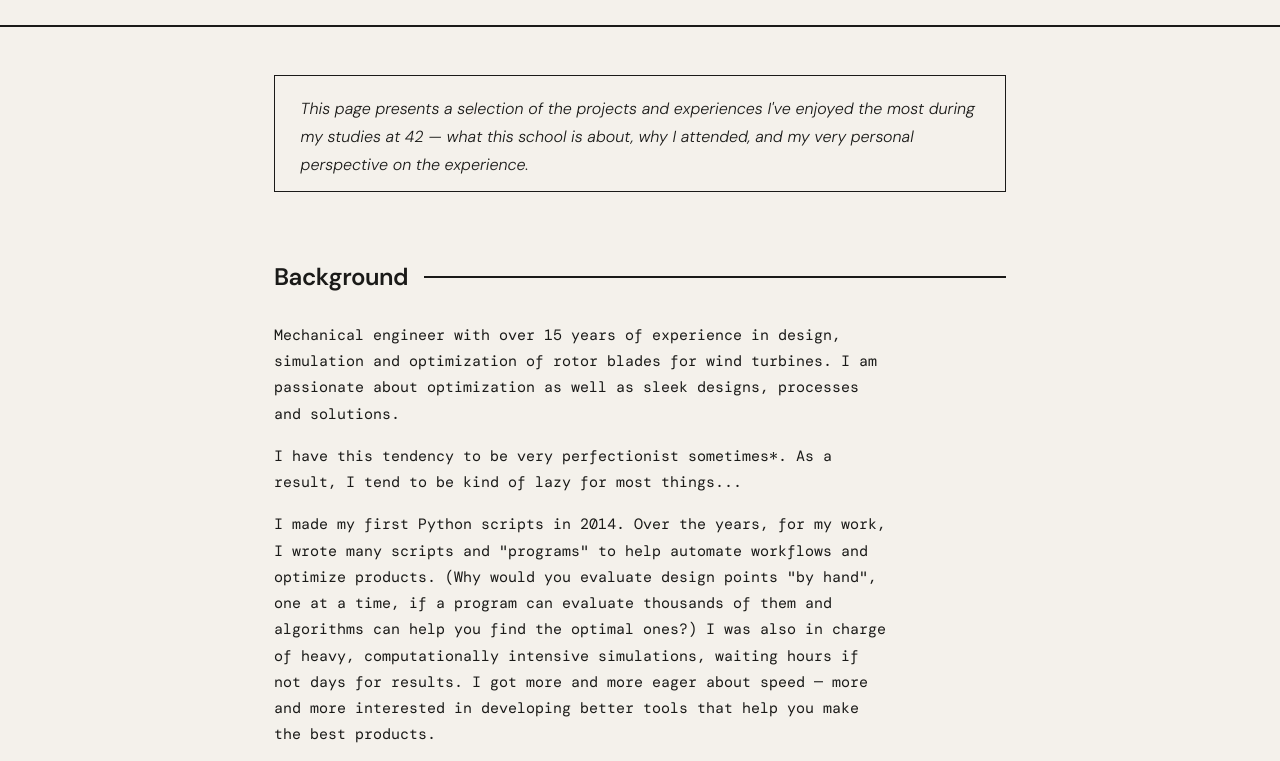
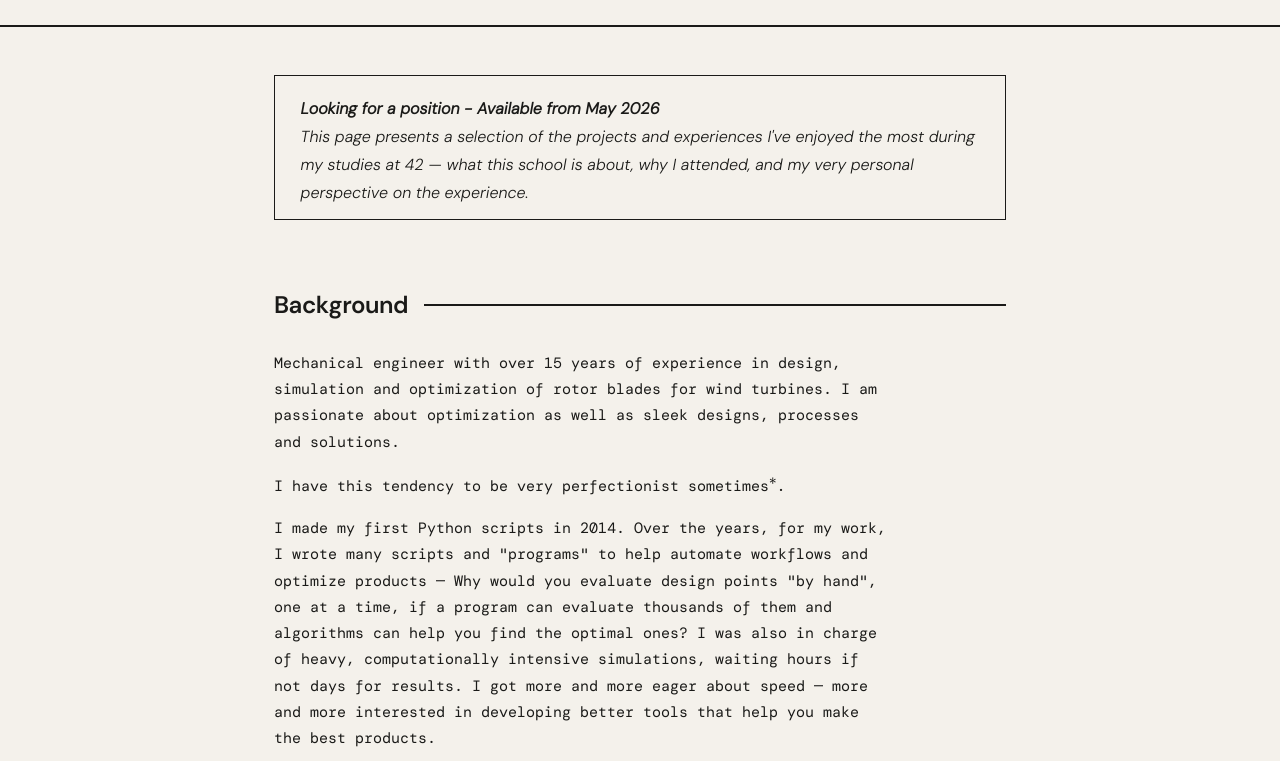
Before and after one commit to haroldrf/portfolio_42, a plain HTML site: page index.html in a window 1280 px wide. Shown: the part 189-950 px from the top of the page. Drawn offline with nearby package versions, Linux system fonts and the light colour scheme; a web font is replaced by a local one.

Commit message:
no laziness, goal from the start, small formatting fix

```diff
--- a/index.html
+++ b/index.html
@@ -23,6 +23,9 @@
 
   <!-- INTRO -->
   <section class="intro-box">
+    <p><strong>
+    Looking for a position - Available from May 2026
+    </strong></p>
     <p>This page presents a selection of the projects and experiences I've enjoyed the most during my studies at 42 —
     what this school is about, why I attended, and my very personal perspective on the experience.</p>
   </section>
@@ -35,11 +38,11 @@
       I am passionate about optimization as well as sleek designs, processes and solutions.
     </p>
     <p>
-      I have this tendency to be very perfectionist sometimes*. As a result, I tend to be kind of lazy for most things...
+      I have this tendency to be very perfectionist sometimes<sup>*</sup>.
     </p>
     <p>
-      I made my first Python scripts in 2014. Over the years, for my work, I wrote many scripts and "programs" to help automate workflows and optimize products.
-      (Why would you evaluate design points "by hand", one at a time, if a program can evaluate thousands of them and algorithms can help you find the optimal ones?)
+      I made my first Python scripts in 2014. Over the years, for my work, I wrote many scripts and "programs" to help automate workflows and optimize products
+      — Why would you evaluate design points "by hand", one at a time, if a program can evaluate thousands of them and algorithms can help you find the optimal ones?
       I was also in charge of heavy, computationally intensive simulations, waiting hours if not days for results.
       I got more and more eager about speed — more and more interested in developing better tools that help you make the best products.
     </p>
@@ -146,7 +149,7 @@
     </div>
 
     <div class="project featured">
-      <div class="project-name"><a href="https://github.com/maricalmer/miniRT" class="project-link"><strong>MiniRT — Ray-Tracer from scratch ↗</strong></a> &nbsp;★ favorite</div>
+      <div class="project-name"><a href="https://github.com/maricalmer/miniRT" class="project-link"><strong>MiniRT — Ray-Tracer from scratch ↗</strong></a> &nbsp; favorite</div>
       <div class="project-body">
         <p>A ray-tracer from scratch. Another group project — I teamed up with David, who came from a business school background before moving into IT.
         I really enjoyed how well we complemented each other. We were both proud of the result.</p>
--- a/style.css
+++ b/style.css
@@ -294,6 +294,9 @@ footer {
   font-weight: 300;
   margin: 0;
 }
+.intro-box p strong {
+  font-weight: 700;
+}
 
 /* ── PROJECT LINKS ── */
 a.project-link {
```
